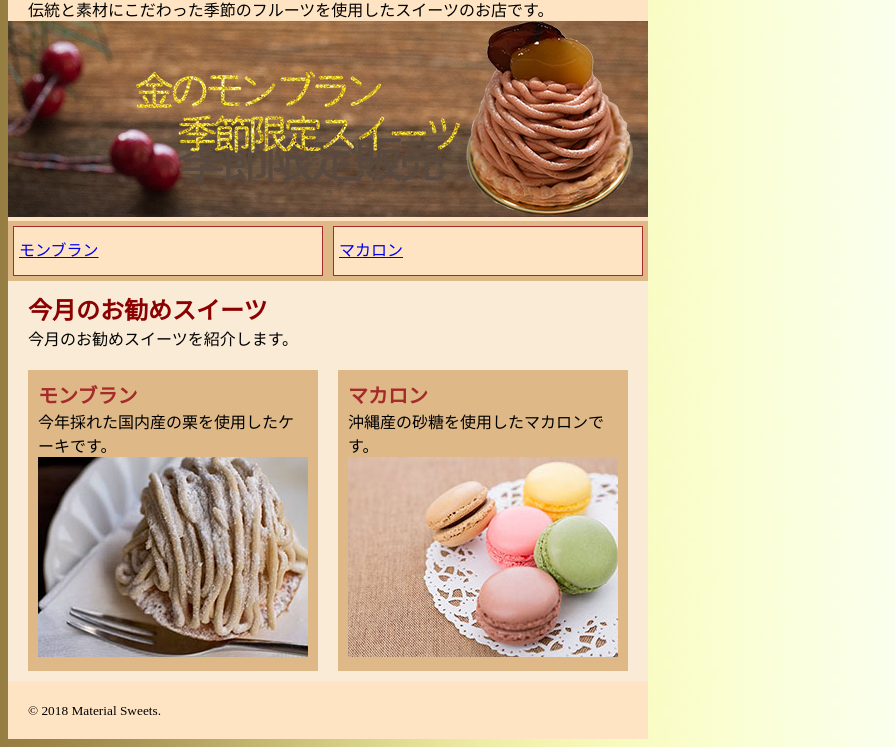
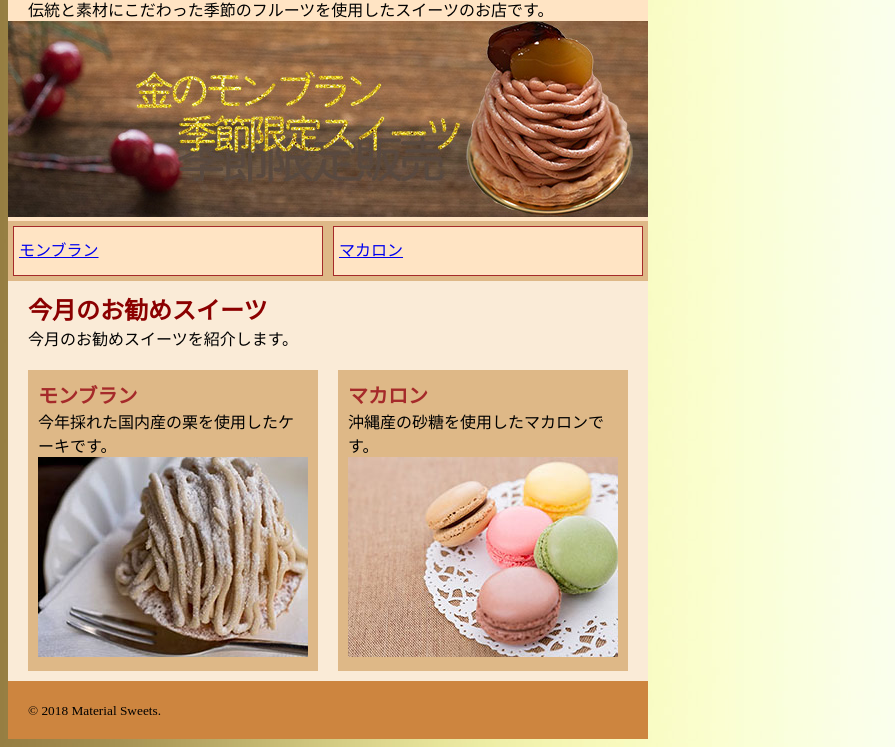
Before and after one commit to 202409sasaki/webdesign, a plain HTML site: page sample34.html in a window 1280 px wide. Shown: the part 57-804 px from the top of the page, without its empty margins (0-895 px from the left). Drawn offline with Linux system fonts and the light colour scheme.

Commit message:
Update sample34.html

```diff
--- a/sample34.html
+++ b/sample34.html
@@ -57,7 +57,7 @@
              width:600px;
              padding:20px;
              rext-align:right;
-             background-color:bisque;}
+             background-color:peru;}
     </style>
   </head>
   <body>
```
